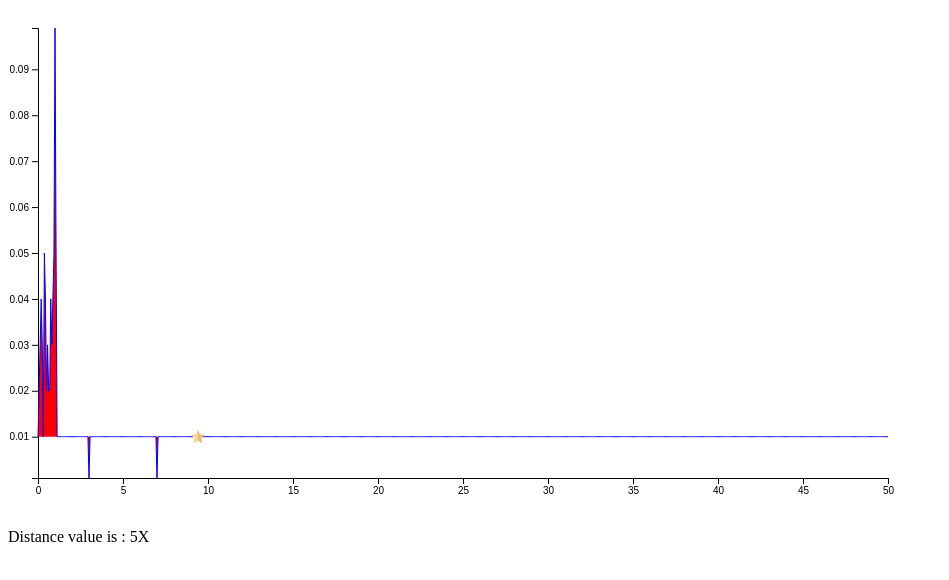
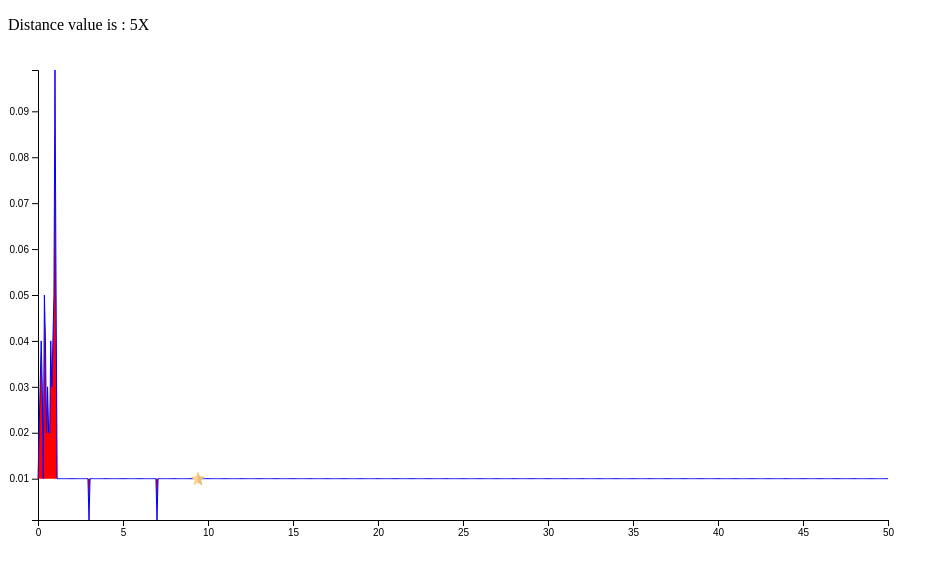
Before and after one commit to chinni-bh/dragging_cursors, an Angular app: page / in a window 1280 px wide. Shown: the top 580 px of the page, without its empty margins (0-949 px from the left). Built offline with nearby package versions, Linux system fonts and the light colour scheme.

Commit message:
final changes

```diff
--- a/src/app/waveform/waveform.component.html
+++ b/src/app/waveform/waveform.component.html
@@ -1,3 +1,2 @@
+<p>Distance value is : {{ deltaForSideband }}X</p>
 <svg class="waveform" width="900" height="500"></svg>
-
-<p>Distance value is : {{ deltaForSideband }}X</p>
```
